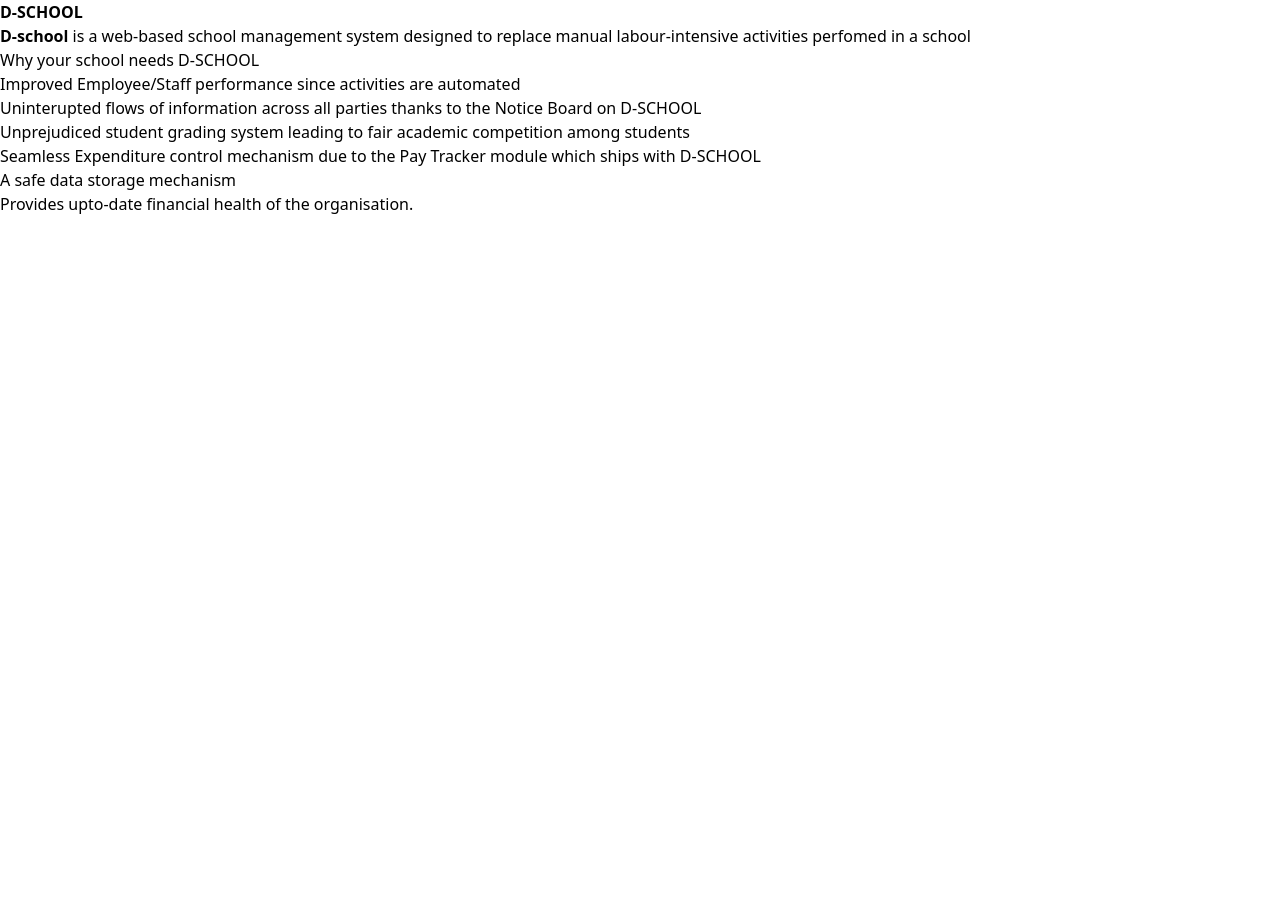
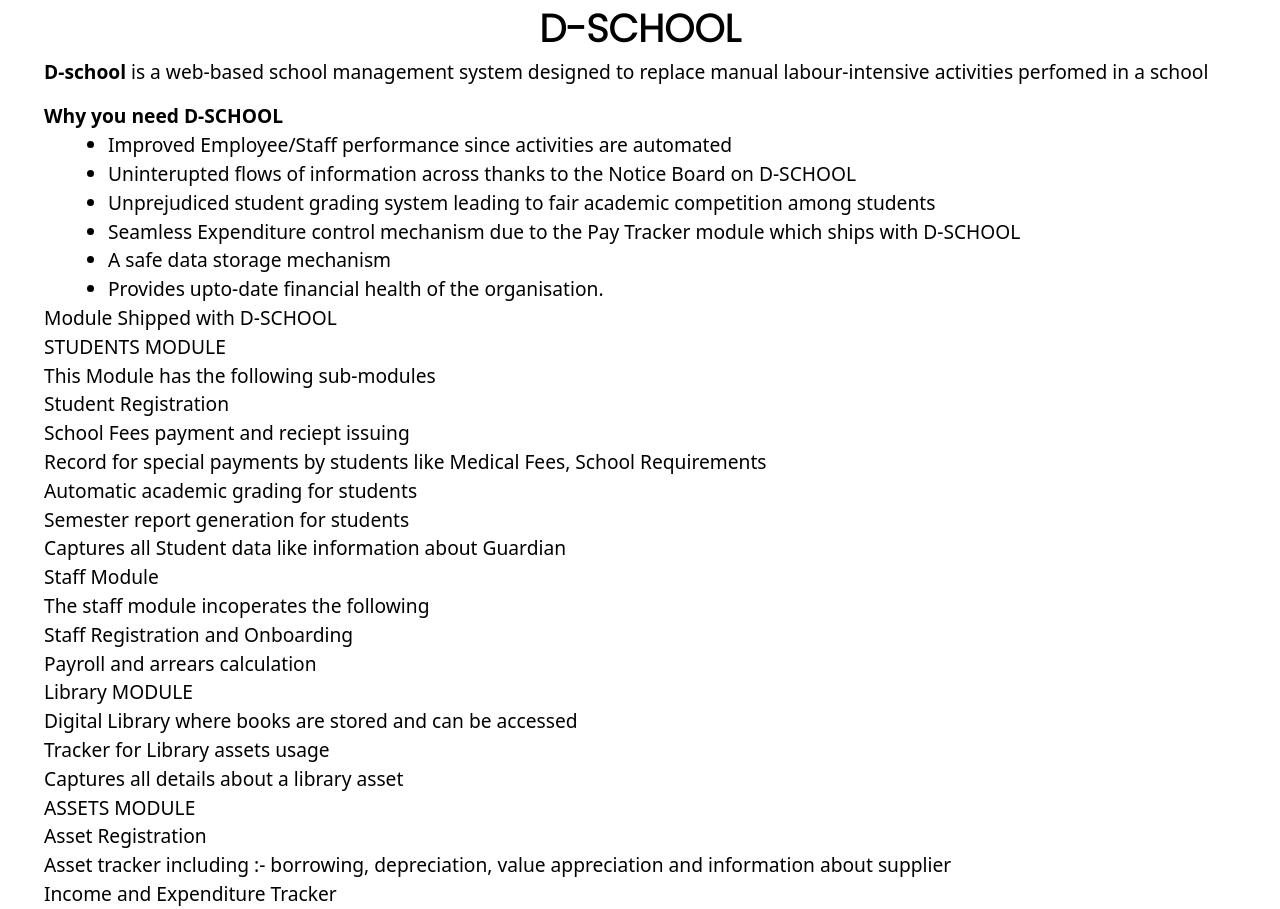
Before and after one commit to yusufnviiri/portfolio, a React (Create React App) app: page /projects in a window 1280 px wide. Before the commit the page ends 800 px from the top, so only its background shows below. Built offline with nearby package versions, Linux system fonts and the light colour scheme.

Commit message:
add projects

```diff
--- a/src/App.css
+++ b/src/App.css
@@ -1,3 +1,3 @@
 body{
   overflow-x: hidden;
-}
+  }
--- a/src/components/Projects.js
+++ b/src/components/Projects.js
@@ -3,13 +3,13 @@ import React from 'react'
 function Projects() {
   return (
 <>
-<section className='w-full m-auto'>
-  <h1 className='font-bold '>D-SCHOOL</h1>
+<section className='w-full m-auto px-11 text-[1.2em]'>
+  <h1 className=' font-poppins font-extrabold text-black text-center text-[2em] '>D-SCHOOL</h1>
   <p><span className='font-bold '> D-school </span> is a web-based school management system designed to replace manual labour-intensive activities perfomed in a school </p>
-  <h2>Why your school needs D-SCHOOL</h2>
-  <ul>
-    <li>Improved Employee/Staff performance since activities are automated</li>
-    <li>Uninterupted flows of information across all parties thanks to the Notice Board on D-SCHOOL </li>
+  <h2 className='w-full  pt-4 font-bold '>Why you  need D-SCHOOL</h2>
+  <ul className='ml-16 list-disc'>
+    <li className=''>Improved Employee/Staff performance since activities are automated</li>
+    <li>Uninterupted flows of information across  thanks to the Notice Board on D-SCHOOL </li>
     <li>Unprejudiced student grading system leading to fair academic competition among students</li>
     <li>Seamless  Expenditure control mechanism due to the Pay Tracker module which ships with D-SCHOOL </li>
     <li>A safe data storage mechanism  </li>
@@ -17,7 +17,36 @@ function Projects() {
 
   </ul>
 
+<h3>Module Shipped with D-SCHOOL</h3>
+<p>STUDENTS MODULE</p>
+<ul>
+<li>This Module has the following sub-modules</li>
+<li>Student Registration</li>
+<li>School Fees payment and reciept issuing</li>
+<li>Record for special payments by students like Medical Fees, School Requirements</li>
+<li>Automatic academic grading  for students </li>
+<li>Semester report generation for students</li>
+<li>Captures all Student data like  information about Guardian</li>
+</ul>
+<p>Staff Module</p>
+<ul>
+<li>The staff module incoperates the following</li>
+<li>Staff Registration and Onboarding  </li>
+<li>Payroll and arrears calculation</li>
+</ul>
+<p>Library MODULE</p>
+<ul>
+<li>Digital Library where books are stored and can be accessed</li>
+<li>Tracker for Library assets usage </li>
+<li>Captures all details about a library asset</li>
+</ul>
+<p>ASSETS MODULE</p>
+<ul>
+<li>Asset Registration</li>
+<li>Asset tracker including :- borrowing, depreciation, value appreciation and  information about supplier</li>
 
+</ul>
+<p>Income and Expenditure Tracker</p>
 
 
     </section></>
```
